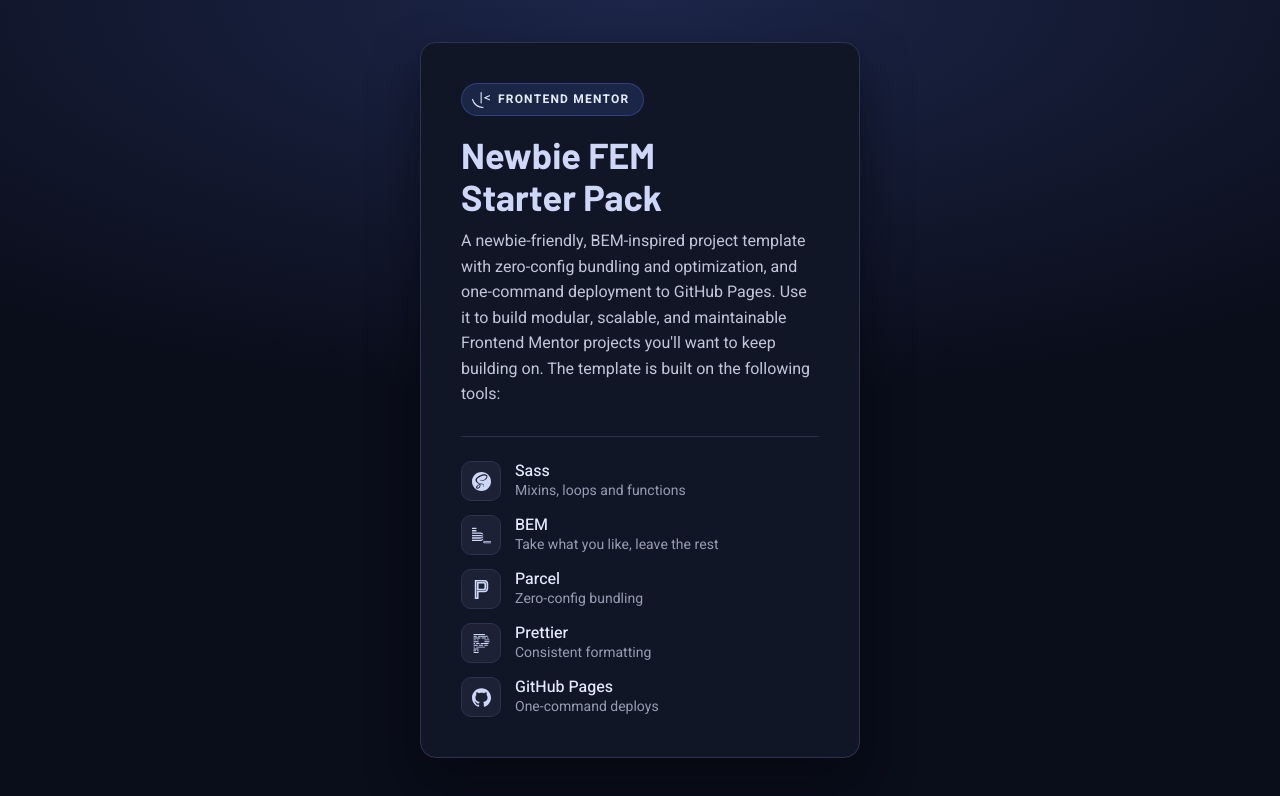
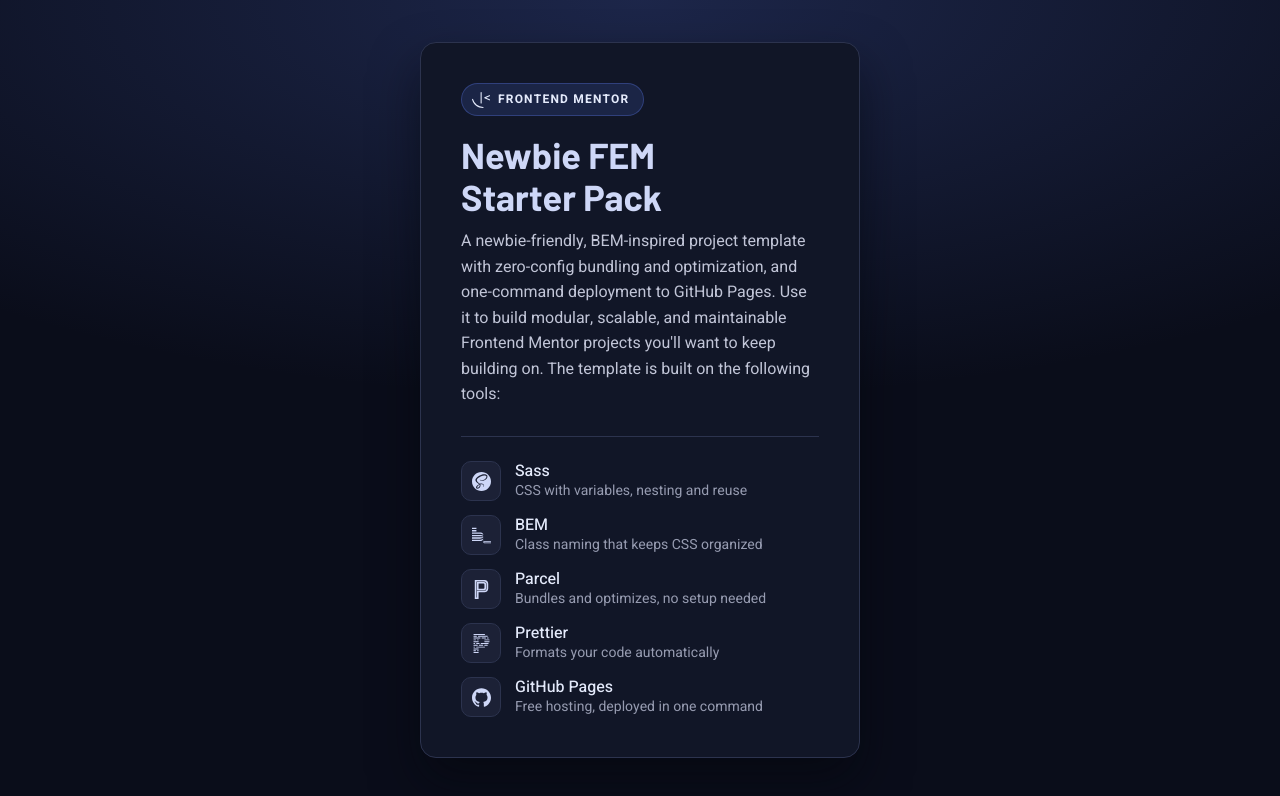
Before and after one commit to JDevlinDev/newbie-fem-starter, a website built with Parcel: page src/index.html in a window 1280 px wide. Built offline with nearby package versions, Linux system fonts and the light colour scheme.

Commit message:
Rewrite tool descriptions to explain what each tool does

```diff
--- a/src/index.html
+++ b/src/index.html
@@ -32,27 +32,27 @@
           <li class="tools__item">
             <span class="tools__icon tools__icon--sass" aria-hidden="true"></span>
             <span class="tools__name">Sass</span>
-            <span class="tools__desc">Mixins, loops and functions</span>
+            <span class="tools__desc">CSS with variables, nesting and reuse</span>
           </li>
           <li class="tools__item">
             <span class="tools__icon tools__icon--bem" aria-hidden="true"></span>
             <span class="tools__name">BEM</span>
-            <span class="tools__desc">Take what you like, leave the rest</span>
+            <span class="tools__desc">Class naming that keeps CSS organized</span>
           </li>
           <li class="tools__item">
             <span class="tools__icon tools__icon--parcel" aria-hidden="true"></span>
             <span class="tools__name">Parcel</span>
-            <span class="tools__desc">Zero-config bundling</span>
+            <span class="tools__desc">Bundles and optimizes, no setup needed</span>
           </li>
           <li class="tools__item">
             <span class="tools__icon tools__icon--prettier" aria-hidden="true"></span>
             <span class="tools__name">Prettier</span>
-            <span class="tools__desc">Consistent formatting</span>
+            <span class="tools__desc">Formats your code automatically</span>
           </li>
           <li class="tools__item">
             <span class="tools__icon tools__icon--github" aria-hidden="true"></span>
             <span class="tools__name">GitHub Pages</span>
-            <span class="tools__desc">One-command deploys</span>
+            <span class="tools__desc">Free hosting, deployed in one command</span>
           </li>
         </ul>
       </article>
```
